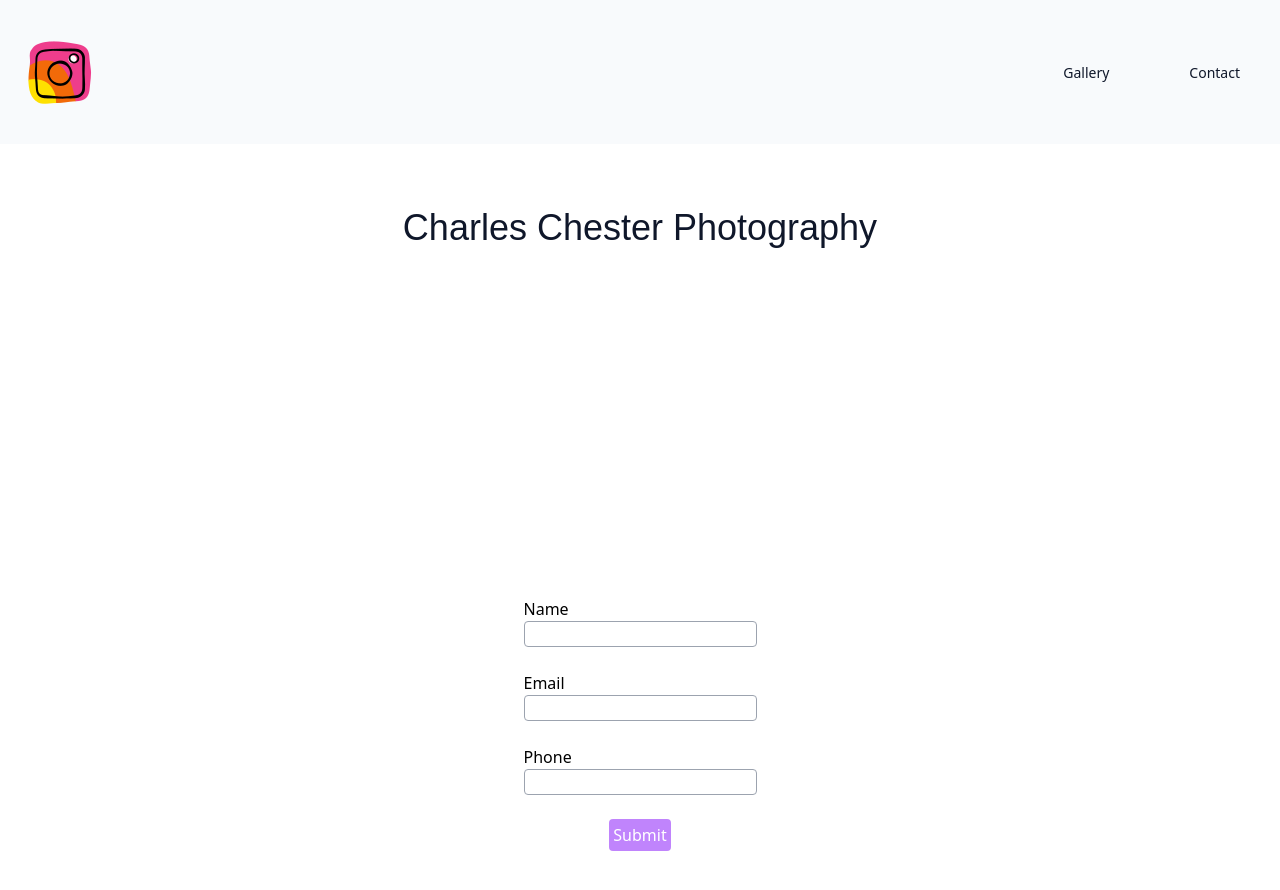
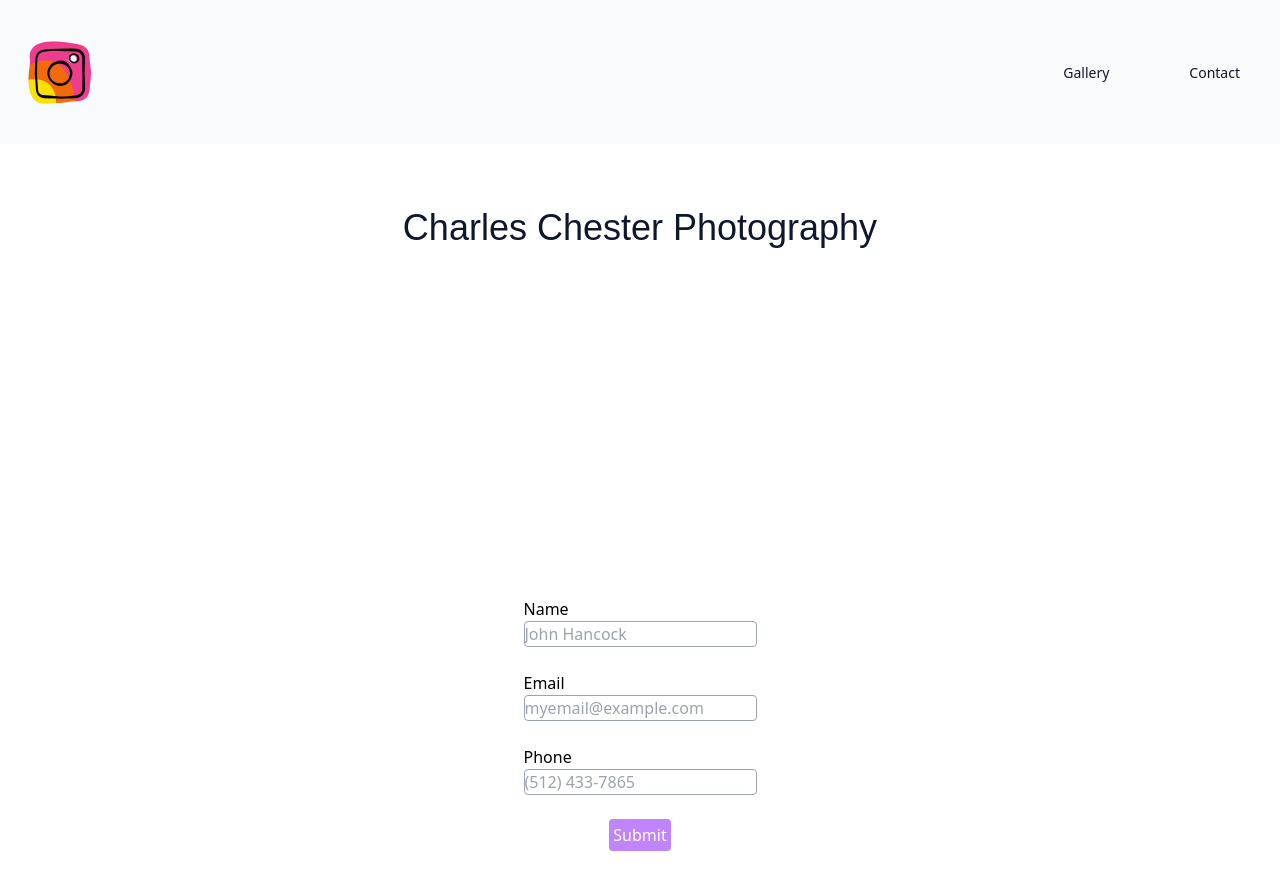
Before and after one commit to cchester11/phop_frontend, a SvelteKit app: page /contact in a window 1280 px wide. Shown: the top 890 px of the page. Built offline with nearby package versions, Linux system fonts and the light colour scheme; a web font is replaced by a local one.

Commit message:
input validation

```diff
--- a/src/routes/contact/+page.server.js
+++ b/src/routes/contact/+page.server.js
@@ -7,6 +7,24 @@ export const actions = {
                   const email = formData.get('email');
                   const name = formData.get('name');
                   const phone = formData.get('phone');
+
+                  // Input validation
+                  if (!email || !name || !phone) {
+                        throw new Error('Please provide all required fields');
+                  }
+
+                  // Validate email format
+                  if (!validateEmail(email)) {
+                        throw new Error('Invalid email format');
+                  }
+
+                  // Sanitize input
+                  if (!sanitizeName(name)) {
+                        throw new Error('Invalid Name')
+                  }
+                  if (!sanitizePhone(phone)) {
+                        throw new Error('Invalid Phone Number')
+                  }
 
                   // Process the form data and perform actions
                   const response = await fetch('http://localhost:5173/api/contact', {
@@ -33,3 +51,24 @@ export const actions = {
             }
       }
 };
+
+// validate email
+function validateEmail(string) {
+      // will return a boolean value
+      const emailRegex = /^[^\s@]+@[^\s@]+\.[^\s@]+$/;
+      return emailRegex.test(string)
+};
+
+// ensure that input is not malicious
+function sanitizeName(input) {
+      if (typeof input !== 'string') {
+            throw new Error('Input must be a string');
+      }
+      return true;
+};
+
+function sanitizePhone(input) {
+      // will return a boolean value
+      const phoneNumberRegex = /^\(\d{3}\) \d{3}-\d{4}$/;
+      return phoneNumberRegex.test(input)
+};
--- a/src/routes/contact/+page.svelte
+++ b/src/routes/contact/+page.svelte
@@ -9,7 +9,7 @@
 				<label for="name">Name</label>
 			</div>
 			<div>
-				<input type="text" name="name" id="name" class="border border-gray-400 rounded"/>
+				<input type="text" name="name" id="name" placeholder="John Hancock"  class="border border-gray-400 rounded"/>
 			</div>
 		</div>
 		<div class="mt-6">
@@ -17,7 +17,7 @@
 				<label for="email">Email</label>
 			</div>
 			<div>
-				<input type="text" name="email" id="email" class="border border-gray-400 rounded"/>
+				<input type="text" name="email" id="email" placeholder="myemail@example.com" class="border border-gray-400 rounded"/>
 			</div>
 		</div>
 		<div class="mt-6">
@@ -25,7 +25,7 @@
 				<label for="phone">Phone</label>
 			</div>
 			<div>
-				<input type="text" name="phone" id="phone" class="border border-gray-400 rounded"/>
+				<input type="text" name="phone" id="phone" placeholder="(512) 433-7865"  class="border border-gray-400 rounded"/>
 			</div>
 		</div>
 		<div class="mt-6">
```
